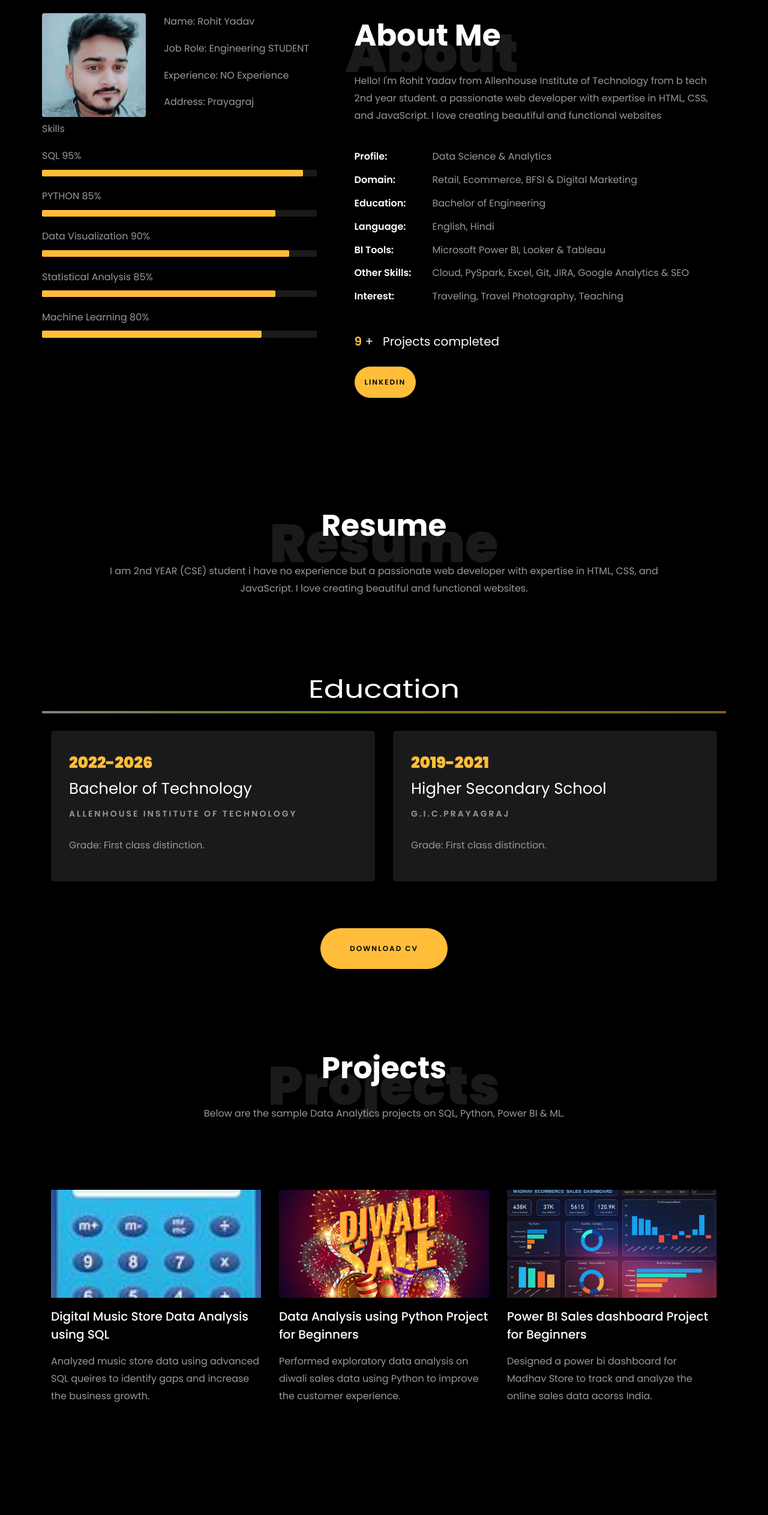
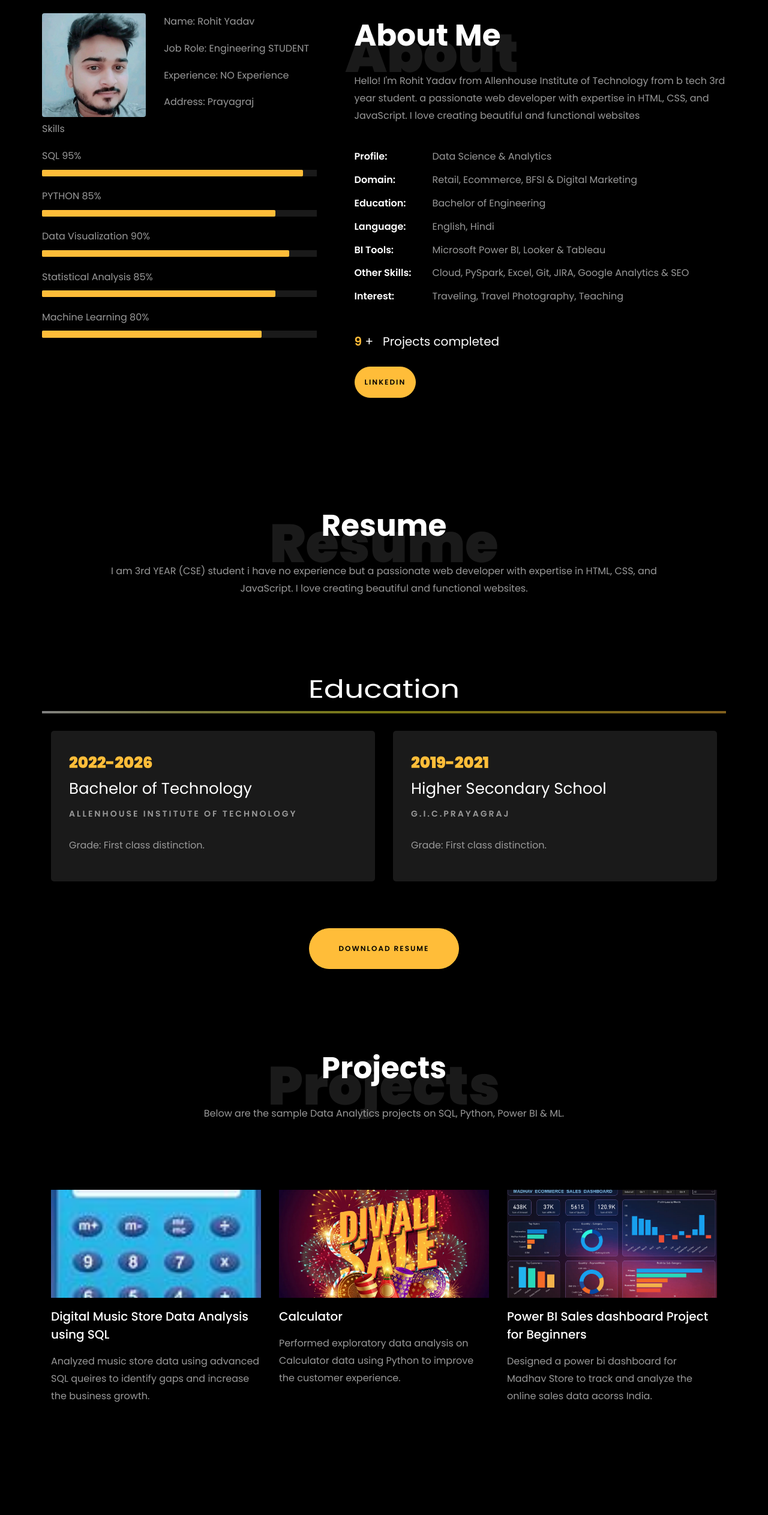
Before and after one commit to rohityadav4149/RohitPortfolio, a plain HTML site: page index.html in a window 1280 px wide. Shown: the part 840-3365 px from the top of the page at 60% size. Drawn offline with Linux system fonts and the light colour scheme; files whose address does not match are found by name.

Commit message:
Update index.html

```diff
--- a/index.html
+++ b/index.html
@@ -270,7 +270,7 @@
 								<h1 class="big">About</h1>
 								<h2 class="mb-4">About Me</h2>
 
-								<p>Hello! I'm Rohit Yadav from Allenhouse Institute of Technology from b tech 2nd year student.
+								<p>Hello! I'm Rohit Yadav from Allenhouse Institute of Technology from b tech 3rd year student.
 									a passionate web developer with expertise in HTML, CSS, and JavaScript. I love creating beautiful
 								   and functional websites</p>
 								<ul class="about-info mt-4 px-md-0 px-2">
@@ -311,7 +311,7 @@
           <div class="col-md-10 heading-section text-center ftco-animate">
           	<h1 class="big big-2">Resume</h1>
             <h2 class="mb-4">Resume</h2>
-            <p>I am 2nd YEAR (CSE) student i have no experience but a passionate web developer with expertise in HTML, CSS, and JavaScript. I love creating beautiful
+            <p>I am 3rd YEAR (CSE) student i have no experience but a passionate web developer with expertise in HTML, CSS, and JavaScript. I love creating beautiful
 				and functional websites.</p>
           </div>
         </div>
@@ -398,7 +398,7 @@
 
     		<div class="row justify-content-center mt-5">
     			<div class="col-md-6 text-center ftco-animate">
-    				<p><a href="#" class="btn btn-primary py-4 px-5">Download CV</a></p>
+    				<p><a href="#" class="btn btn-primary py-4 px-5">Download Resume</a></p>
     			</div>
     		</div>
     	</div>
@@ -433,8 +433,8 @@
               </a>
               <div class="text mt-3 float-right d-block">
 
-                <h3 class="heading"><a href="https://github.com/rohityadav4149/CodeSoft-Calculator.git">Data Analysis using Python Project for Beginners</a></h3>
-                <p>Performed exploratory data analysis on diwali sales data using Python to improve the customer experience.</p>
+                <h3 class="heading"><a href="https://github.com/rohityadav4149/CodeSoft-Calculator.git">Calculator</a></h3>
+                <p>Performed exploratory data analysis on Calculator data using Python to improve the customer experience.</p>
               </div>
             </div>
           </div>
@@ -561,7 +561,7 @@
           			<span class="icon-phone2"></span>
           		</div>
           		<h3 class="mb-4">Contact Number</h3>
-	            <p><a href="tel://0101010101">+919415806091</a></p>
+	            <p><a href="tel://9451806091">+919415806091</a></p>
 	          </div>
           </div>
           <div class="col-md-6 col-lg-3 d-flex ftco-animate">
@@ -570,7 +570,7 @@
           			<span class="icon-paper-plane"></span>
           		</div>
           		<h3 class="mb-4">Email Address</h3>
-	            <p><a href="mailto:info@yoursite.com">yadavrohit9628176666@gmail.com</a></p>
+	            <p><a href="rohitcse48@gmail.com">rohitcse48@gmail.com</a></p>
 	          </div>
           </div>
           <div class="col-md-6 col-lg-3 d-flex ftco-animate">
```
